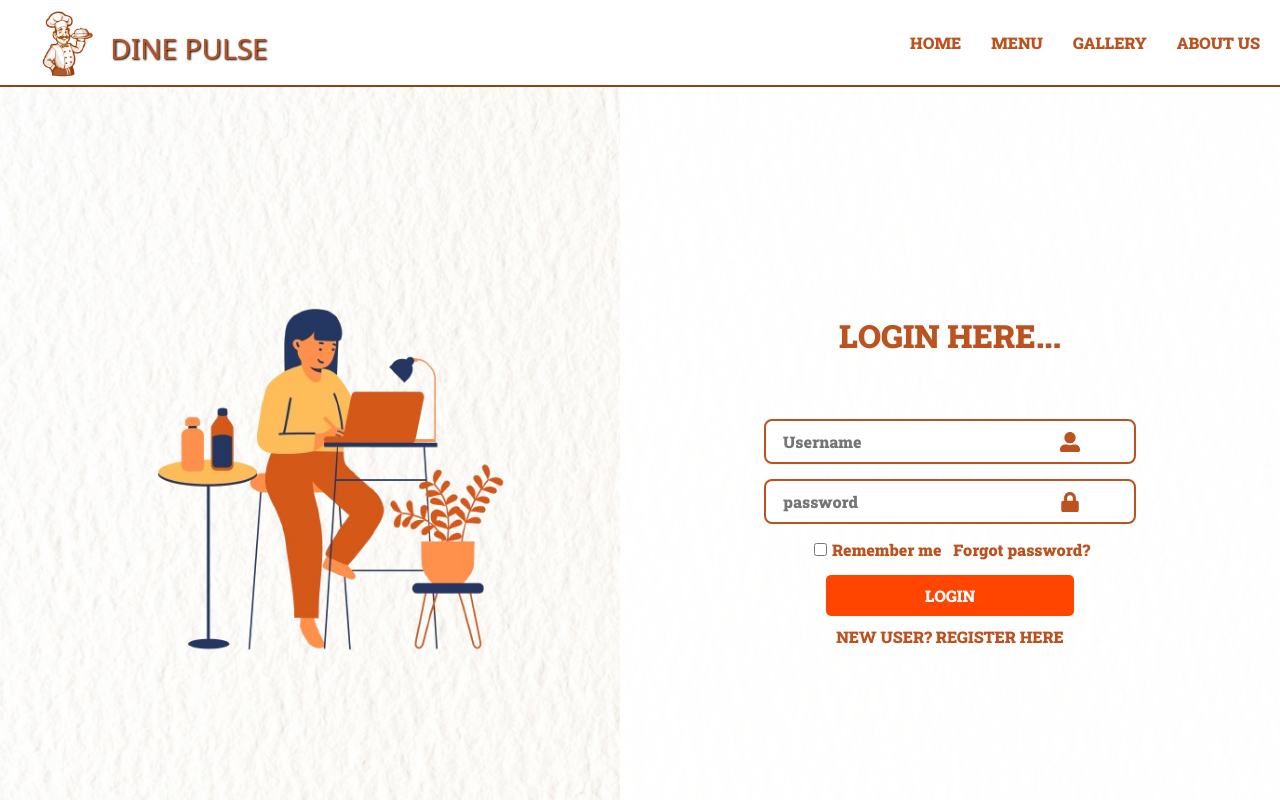
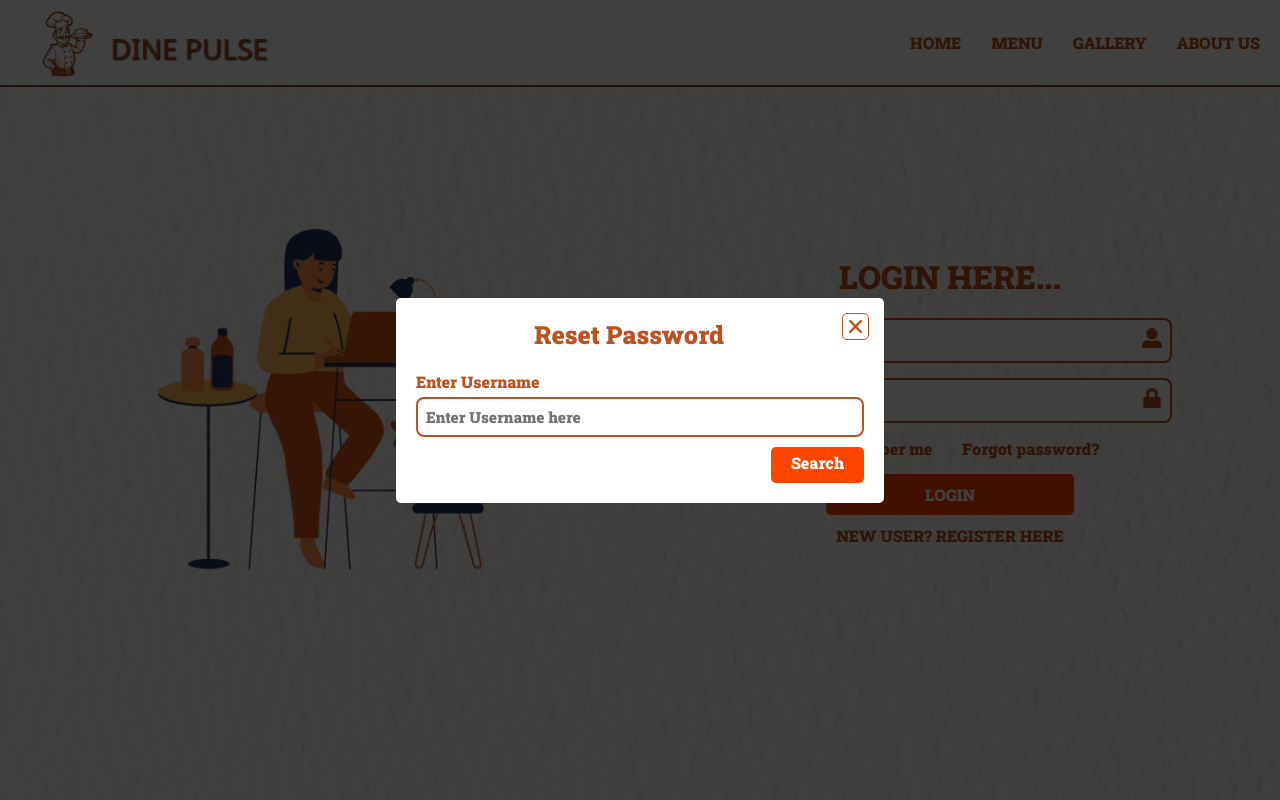
Before and after one commit to NibinByteCode/DinePulse, a React (Create React App) app in the folder DinePulse_Customer/dinepulse_customer/: page /login in a window 1280 px wide. Both pictures are taken after a click on the link "Forgot password?". Shown: the top 800 px of the page. Built offline with nearby package versions, Linux system fonts and the light colour scheme; a web font is replaced by a local one.

Commit message:
Menu, gallery page design update

```diff
--- a/DinePulse_Customer/dinepulse_customer/src/components/Login.jsx
+++ b/DinePulse_Customer/dinepulse_customer/src/components/Login.jsx
@@ -77,7 +77,6 @@ const Login = () => {
   const [resetPassworderrors, setResetPasswordErrors] = useState({});
 
   const toggleModalResetPassword = () => {
-    alert("modal open")
     if (isModalOpenResetPassword) {
       setUserName("");
       setResetPasswordErrors({}); //clear errors when closing the modal
@@ -150,7 +149,6 @@ const Login = () => {
       </div>
       <div className="right-section">
         <h2>LOGIN HERE...</h2>
-        <br/><br/>
         <form onSubmit={handleSubmit}>
           <div className="input-group">
             <input type="text" placeholder="Username" value={username} onChange={(e) => setUsername(e.target.value)} />
@@ -159,7 +157,7 @@ const Login = () => {
           </div>
           {errors.username && (<span className="error">{errors.username}</span>)}
           <div className="input-group">
-            <input type="password" placeholder="password" value={password} onChange={(e) => setPassword(e.target.value)} />
+            <input type="password" placeholder="Password" value={password} onChange={(e) => setPassword(e.target.value)} />
             {/*<i className="icon-password"></i>*/}
             <FaLock className="icons" />
           </div>
@@ -185,19 +183,19 @@ const Login = () => {
         className="modal" overlayClassName="modal-overlay">
         <div className="modal-header">
           <h2 className='modal-title'>Reset Password</h2>
-                <button className="modal-close-button" onClick={toggleModalResetPassword}><IoClose /></button>
+          <div className="modal-close-button" onClick={toggleModalResetPassword}><IoClose /></div>
         </div>
         <div className='add'>
           <form className='flex-col' onSubmit={handleSubmitResetPassword}>
             <div className='add-employee-password flex-col'>
-                        <p>Enter Username</p>
-                        <input type='text' name='name' placeholder='Type here'
-                          onChange={(e) => setUserName(e.target.value)}/>
+              <label>Enter Username</label>
+              <input type='text' name='name' placeholder='Enter Username here'
+                onChange={(e) => setUserName(e.target.value)} />
               {resetPassworderrors.userName && <p className="error">{resetPassworderrors.userName}</p>}
             </div>
 
             <div className='employee-buttons'>
-                        <button type="submit" className="add-btn">SEARCH</button>
+              <button type="submit" className="password-btn">Search</button>
             </div>
           </form>
         </div>
--- a/DinePulse_Customer/dinepulse_customer/src/styles/Gallary.css
+++ b/DinePulse_Customer/dinepulse_customer/src/styles/Gallary.css
@@ -1,5 +1,5 @@
 .gallery_outer {
-  margin-top: 70px;
+  margin-top: 85px;
   padding: 0 20px;
   font-family: "Roboto Slab", serif;
   background: url("../assets/plain_background.png") no-repeat center center;
--- a/DinePulse_Customer/dinepulse_customer/src/styles/Gallary.scss
+++ b/DinePulse_Customer/dinepulse_customer/src/styles/Gallary.scss
@@ -1,5 +1,5 @@
 .gallery_outer {
-    margin-top: 70px;
+    margin-top: 85px;
     padding: 0 20px;
     font-family: "Roboto Slab", serif;
     background: url('../assets/plain_background.png') no-repeat center center;
--- a/DinePulse_Customer/dinepulse_customer/src/styles/Login.css
+++ b/DinePulse_Customer/dinepulse_customer/src/styles/Login.css
@@ -1,14 +1,10 @@
 .login-page {
   display: flex;
-  background: url("../assets/plain_background.png") no-repeat center center fixed;
+  background: url("../assets/plain_background.png") repeat center center fixed;
   background-size: cover;
   height: 100vh;
-  margin-top: 80px;
   font-family: "Roboto Slab", serif;
-  /* Modal overlay */
-  /* Modal content */
-  /* Modal header */
-  /* Modal close button */
+  display: flex;
 }
 .login-page .left-section {
   display: flex;
@@ -26,16 +22,23 @@
   justify-content: center;
   flex: 1;
   padding: 20px;
-  background-color: rgba(255, 255, 255, 0.9);
 }
 .login-page .right-section h2 {
   font-size: 2em;
   margin-bottom: 20px;
   color: #bb521f;
 }
+.login-page .right-section form {
+  width: 100%;
+  display: flex;
+  flex-direction: column;
+  align-items: center;
+}
 .login-page .right-section form .input-group {
-  position: relative;
   margin-bottom: 15px;
+  display: flex;
+  width: 100%;
+  justify-content: center;
   /*.icon-email,
   .icon-password {
       position: absolute;
@@ -47,8 +50,8 @@
 }
 .login-page .right-section form .input-group input {
   /*width: 100%;*/
-  width: 60%;
-  padding: 10px 17px;
+  width: 70%;
+  padding: 10px 15px;
   font-size: 1em;
   /*border: 1px solid #ccc;
   border-radius: 5px;*/
@@ -59,18 +62,16 @@
   font-family: "Roboto Slab", serif;
 }
 .login-page .right-section form .input-group .icons {
-  position: absolute;
-  right: 170px;
-  top: 30%;
+  margin-left: -30px;
+  margin-top: 10px;
   font-size: 20px;
-  transform: translateX(-50%);
   color: #bb521f;
 }
 .login-page .right-section form .remember_forgot {
   display: flex;
-  justify-content: space-between;
   font-size: 16px;
-  margin: 15px 170px;
+  gap: 30px;
+  margin-bottom: 15px;
 }
 .login-page .right-section form .remember_forgot label {
   color: #bb521f;
@@ -113,50 +114,106 @@
 .login-page .right-section .register-link:hover {
   text-decoration: underline;
 }
-.login-page .modal-overlay {
+
+.modal-overlay {
   position: fixed;
   top: 0;
   left: 0;
   right: 0;
   bottom: 0;
+  z-index: 20;
   background-color: rgba(0, 0, 0, 0.75);
   display: flex;
   align-items: center;
   justify-content: center;
 }
-.login-page .modal {
+
+.modal {
   background: white;
   padding: 20px;
-  border: 5px solid brown;
-  border-radius: 8px;
-  max-width: 800px;
-  width: 100%;
+  border-radius: 5px;
+  width: 35%;
   position: relative;
   font-family: "Roboto Slab", serif;
 }
-.login-page .modal-header {
+
+.modal-header {
   display: flex;
   justify-content: space-between;
   align-items: center;
   margin-bottom: 20px;
   font-family: "Roboto Slab", serif;
 }
-.login-page .modal-title {
+
+.modal-title {
   flex-grow: 1;
   text-align: center;
   color: #bb521f;
   margin: 0;
+  font-size: 25px;
 }
-.login-page .modal-close-button {
-  background: none;
-  border: none;
-  font-size: 1.8rem;
+
+.modal-close-button {
+  border: 1px solid #bb521f;
+  border-radius: 5px;
+  display: flex;
+  font-size: 25px;
   cursor: pointer;
   color: #bb521f;
+  margin-top: -15px;
+  margin-right: -5px;
 }
+.modal-close-button:hover {
+  background-color: #bb521f;
+  color: #fff;
+}
+
+.add .flex-col .add-employee-password label {
+  display: flex;
+  flex-direction: column;
+  color: #bb521f;
+  text-align: left;
+}
+.add .flex-col .add-employee-password input {
+  width: -webkit-fill-available;
+  width: -moz-available;
+  width: fill-available;
+  padding: 8px;
+  margin-top: 5px;
+  border: 2px solid #bb521f;
+  border-radius: 8px;
+  font-size: clamp(0.8125rem, 0.7243rem + 0.2941vw, 1rem);
+  font-family: "Roboto Slab", serif;
+  color: #4d4c4c;
+  height: 20px;
+}
+.add .flex-col .add-employee-password input::-moz-placeholder {
+  color: #737373;
+}
+.add .flex-col .add-employee-password input::placeholder {
+  color: #737373;
+}
+.add .flex-col .employee-buttons {
+  display: flex;
+  justify-content: end;
+}
+.add .flex-col .employee-buttons .password-btn {
+  margin-top: 10px;
+  padding: 5px 20px 10px 20px;
+  background-color: #FF4500;
+  color: #fff;
+  border: none;
+  border-radius: 5px;
+  font-size: 1em;
+  cursor: pointer;
+  transition: background-color 0.3s;
+  font-family: "Roboto Slab", serif;
+}
+
 @media (max-width: 768px) {
   .login-page {
     flex-direction: column;
+    justify-content: center;
   }
   .login-page .left-section {
     display: none;
@@ -165,4 +222,15 @@
     flex: none;
     padding: 20px;
   }
+}
+@media (max-width: 480px) {
+  .login-page .right-section h2 {
+    font-size: clamp(1.75rem, 1.5407rem + 0.9569vw, 2rem);
+  }
+  .login-page .right-section form .input-group input {
+    width: 100%;
+  }
+  .login-page .right-section form .btn-login {
+    width: 100%;
+  }
 }/*# sourceMappingURL=Login.css.map */
--- a/DinePulse_Customer/dinepulse_customer/src/styles/Login.scss
+++ b/DinePulse_Customer/dinepulse_customer/src/styles/Login.scss
@@ -1,10 +1,11 @@
 .login-page {
     display: flex;
-    background: url('../assets/plain_background.png') no-repeat center center fixed;
+    background: url('../assets/plain_background.png') repeat center center fixed;
     background-size: cover;
     height: 100vh;
-    margin-top: 80px;
+    // margin-top: 80px;
     font-family: "Roboto Slab", serif;
+    display: flex;
 
     .left-section {
         display: flex;
@@ -24,7 +25,6 @@
         justify-content: center;
         flex: 1;
         padding: 20px;
-        background-color: rgba(255, 255, 255, 0.9);
 
         h2 {
             font-size: 2em;
@@ -33,14 +33,22 @@
         }
 
         form {
+            width: 100%;
+            display: flex;
+            flex-direction: column;
+            align-items: center;
+
             .input-group {
-                position: relative;
+                // position: relative;
                 margin-bottom: 15px;
+                display: flex;
+                width: 100%;
+                justify-content: center;
 
                 input {
                     /*width: 100%;*/
-                    width: 60%;
-                    padding: 10px 17px;
+                    width: 70%;
+                    padding: 10px 15px;
                     font-size: 1em;
                     /*border: 1px solid #ccc;
                     border-radius: 5px;*/
@@ -60,39 +68,41 @@
                     color: #8B4513;
                 }*/
                 .icons {
-                    position: absolute;
-                    right: 170px;
-                    top: 30%;
+                    // position: absolute;
+                    // right: 170px;
+                    // top: 30%;
+                    margin-left: -30px;
+                    margin-top: 10px;
                     font-size: 20px;
-                    transform: translateX(-50%);
+                    // transform: translateX(-50%);
                     color: #bb521f;
                 }
             }
 
             .remember_forgot {
                 display: flex;
-                justify-content: space-between;
                 font-size: 16px;
-                margin: 15px 170px;
-            }
+                gap: 30px;
+                margin-bottom: 15px;
 
-            .remember_forgot label {
+                label {
                     color: #bb521f;
-            }
 
-            .remember_forgot label input {
+                    input {
                         accent-color: #bb521f;
                         margin-right: 5px;
                     }
+                }
 
-            .remember_forgot a {
+                a {
                     color: #bb521f;
                     text-decoration: none;
                     cursor: pointer;
+
+                    &:hover {
+                        text-decoration: underline;
                     }
-
-            .remember_forgot a:hover {
-                text-decoration: underline;
+                }
             }
 
             .btn-login {
@@ -127,33 +137,30 @@
         }
     }
 
+}
 
-    /* Modal overlay */
 .modal-overlay {
     position: fixed;
     top: 0;
     left: 0;
     right: 0;
     bottom: 0;
+    z-index: 20;
     background-color: rgba(0, 0, 0, 0.75);
     display: flex;
     align-items: center;
     justify-content: center;
 }
 
-    /* Modal content */
 .modal {
     background: white;
     padding: 20px;
-        border: 5px solid brown;
-        border-radius: 8px;
-        max-width: 800px;
-        width: 100%;
+    border-radius: 5px;
+    width: 35%;
     position: relative;
     font-family: "Roboto Slab", serif;
 }
 
-    /* Modal header */
 .modal-header {
     display: flex;
     justify-content: space-between;
@@ -167,21 +174,79 @@
     text-align: center;
     color: #bb521f;
     margin: 0;
+    font-size: 25px
 }
 
-    /* Modal close button */
 .modal-close-button {
-        background: none;
-        border: none;
-        font-size: 1.8rem;
+    border: 1px solid #bb521f;
+    border-radius: 5px;
+    display: flex;
+    font-size: 25px;
     cursor: pointer;
     color: #bb521f;
+    margin-top: -15px;
+    margin-right: -5px;
+
+    &:hover {
+        background-color: #bb521f;
+        color: #fff;
+    }
+}
+
+.add {
+    .flex-col {
+        .add-employee-password {
+            label {
+                display: flex;
+                flex-direction: column;
+                color: #bb521f;
+                text-align: left;
+            }
+
+            input {
+                width: fill-available;
+                padding: 8px;
+                margin-top: 5px;
+                border: 2px solid #bb521f;
+                border-radius: 8px;
+                font-size: clamp(0.8125rem, 0.7243rem + 0.2941vw, 1rem);
+                font-family: "Roboto Slab", serif;
+                color: #4d4c4c;
+                height: 20px;
+            }
+
+            input::placeholder {
+                color: #737373;
+            }
+        }
+
+        .employee-buttons {
+            display: flex;
+            justify-content: end;
+
+            .password-btn {
+                margin-top: 10px;
+                padding: 5px 20px 10px 20px;
+                background-color: #FF4500;
+                color: #fff;
+                border: none;
+                border-radius: 5px;
+                font-size: 1em;
+                cursor: pointer;
+                transition: background-color 0.3s;
+                font-family: "Roboto Slab", serif;
+            }
+        }
+
+    }
 }
 
 
 
 @media (max-width: 768px) {
+    .login-page {
         flex-direction: column;
+        justify-content: center;
 
         .left-section {
             display: none;
@@ -193,3 +258,25 @@
         }
     }
 }
+
+@media (max-width: 480px) {
+    .login-page {
+        .right-section {
+            h2 {
+                font-size: clamp(1.75rem, 1.5407rem + 0.9569vw, 2rem);
+            }
+
+            form {
+                .input-group {
+                    input {
+                        width: 100%;
+                    }
+                }
+
+                .btn-login {
+                    width: 100%;
+                }
+            }
+        }
+    }
+}
```
Also changed, not shown: DinePulse_Customer/dinepulse_customer/src/components/Menu.jsx (+7 -10 lines), DinePulse_Customer/dinepulse_customer/src/components/Register.jsx (+3 -4 lines), DinePulse_Customer/dinepulse_customer/src/styles/Menu.css (+131 -142 lines), DinePulse_Customer/dinepulse_customer/src/styles/Menu.scss (+70 -54 lines), 2 other files (tests, documents, lock files or other folders). Lines whose indentation alone changed are shown as unchanged.
